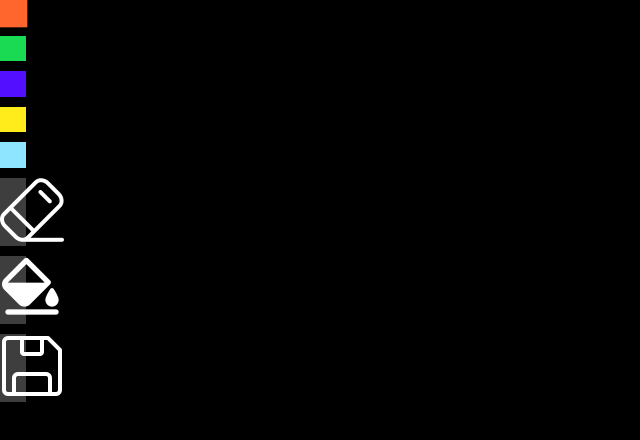
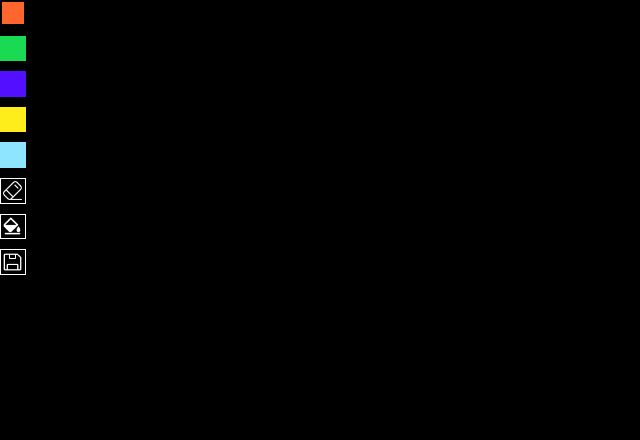
Before and after one commit to Imalittlecat/pixel, a plain HTML site: page index.html in a window 1280 px wide. Shown: the whole page, without its empty margins (0-640 px from the left). Drawn offline with nearby package versions, Linux system fonts and the light colour scheme.

Commit message:
add style.css

```diff
--- a/style.css
+++ b/style.css
@@ -74,3 +74,38 @@ body {
 .color-cell.blue {
     background: rgb(83, 15, 255);
 }
+
+.tool-cell {
+    background: transparent;
+    border: 1px solid white;
+    box-sizing: border-box;
+    display: flex;
+    align-items: center;
+    justify-content: center;
+}
+
+.tool-cell img {
+    width: 80%;
+}
+
+.fill-tool {
+    background: transparent;
+    display:flex;
+    align-items: center;
+    justify-content: center;
+
+}
+
+.fill-tool img {
+    width: 80%;
+}
+
+.selected {
+    outline: 2px solid black;
+    border: 2px solid black;
+    box-sizing: border-box;
+}
+
+.selected:hover {
+    transform: scale(1);
+}
```
